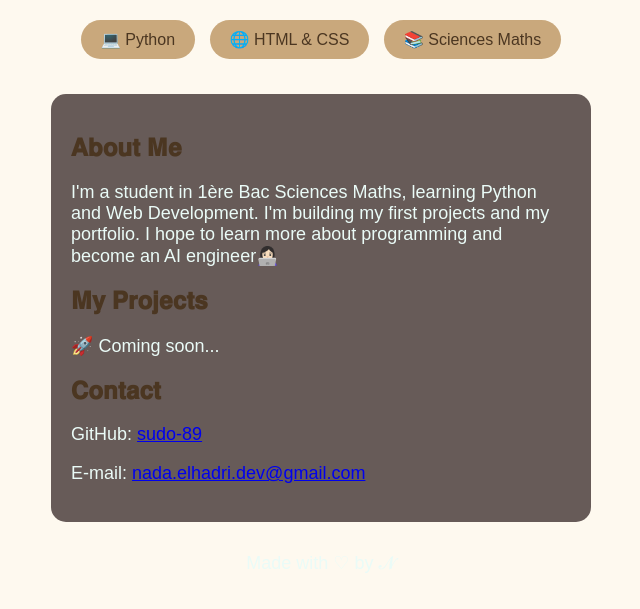
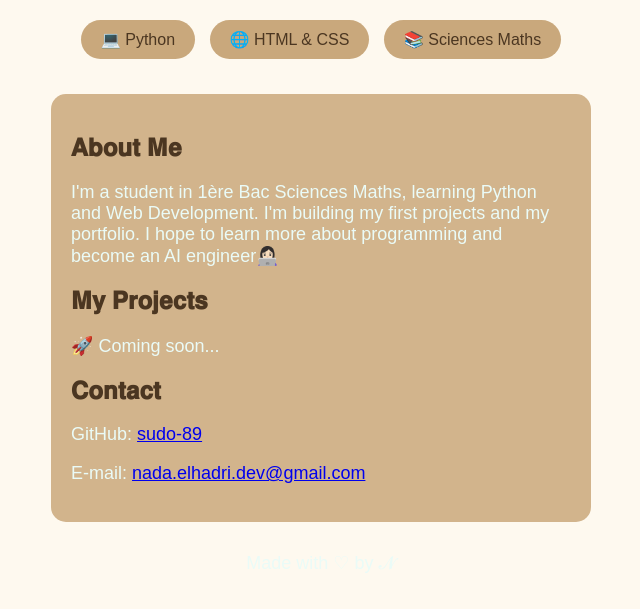
Before and after one commit to sudo-89/Portofilio, a plain HTML site: page index.html in a window 1280 px wide. Shown: the part 285-894 px from the top of the page, without its empty margins (319-959 px from the left). Drawn offline with Linux system fonts and the light colour scheme.

Commit message:
Update index.html

```diff
--- a/index.html
+++ b/index.html
@@ -10,7 +10,7 @@
   h1 { font-size: 40px; margin: 10px 0; }
   p { color: #EAFBF7; font-size: 18px; }
   .badge { background: #C9A87C; padding: 10px 20px; border-radius: 20px; display: inline-block; margin: 5px; }
-  .box { background: #675B58; padding: 20px; border-radius: 15px; max-width: 500px; margin: 30px auto; text-align: left; }
+  .box { background: #D2B48C; padding: 20px; border-radius: 15px; max-width: 500px; margin: 30px auto; text-align: left; }
   a { color: #EAFBF7text-decoration: none; p}
 </style>
 </head>
```
